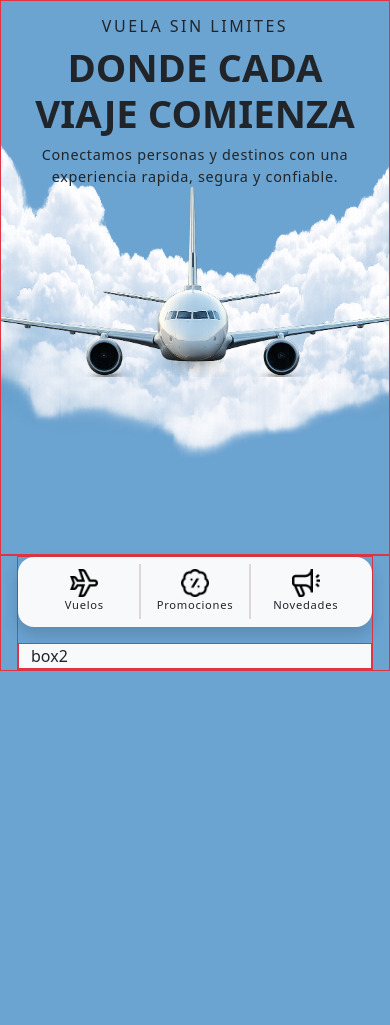
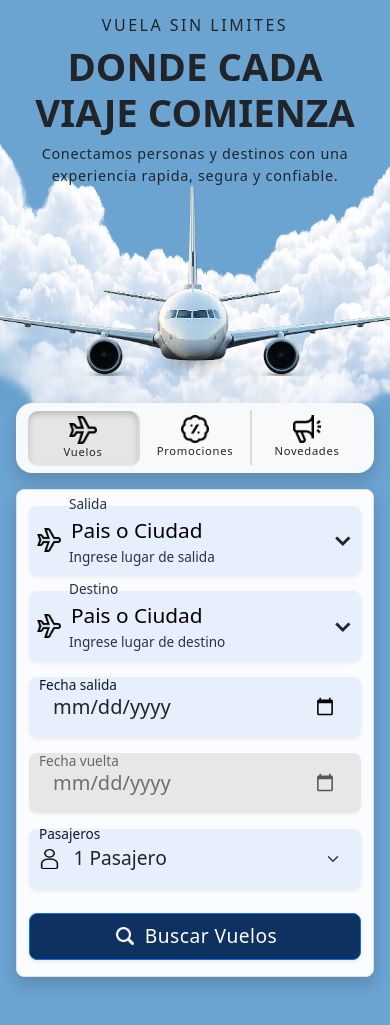
Before and after one commit to maurojjzz/Aerolineas-EG-TP, a PHP site: page / in a window 390 px wide; the page is wider, and only the part inside the window is pictured. Shown: the part 72-1097 px from the top of that part. Before the commit the page ends 743 px from the top of that part, so only its background shows below. Run offline with PHP 8.4, Linux system fonts and the light colour scheme.

Commit message:
busqueda mobile vista

```diff
--- a/index.php
+++ b/index.php
@@ -1,3 +1,4 @@
+<?php date_default_timezone_set('America/Argentina/Buenos_Aires');?>
 <!DOCTYPE html>
 <html lang="es">
 
@@ -19,7 +20,7 @@
 
         <img src="./public/img/clouds.png" class="nubes " alt="fondo de nubes">
 
-        <section class="container-xxl custom-main border border-danger">
+        <section class="container-xxl custom-main">
 
             <div class="hero-content text-center mt-3">
                 <h5>Vuela sin limites</h5>
@@ -31,7 +32,7 @@
         </section>
 
         <!-- Buscador mobile -->
-        <section class="border border-danger searchbox px-3">
+        <section class="searchbox px-3 mb-5">
             <?php require './src/views/components/searchMobile.php' ?>
         </section>
 
@@ -40,7 +41,10 @@
 
         </section>
 
+
+        <script src="./public/js/searchMobile.js"></script>
         <script src="https://cdn.jsdelivr.net/npm/bootstrap@5.3.8/dist/js/bootstrap.bundle.min.js" integrity="sha384-FKyoEForCGlyvwx9Hj09JcYn3nv7wiPVlz7YYwJrWVcXK/BmnVDxM+D2scQbITxI" crossorigin="anonymous"></script>
+
     </body>
 
 </html>
--- a/public/css/components/searchMobile.css
+++ b/public/css/components/searchMobile.css
@@ -3,11 +3,28 @@
 }
 
 .option-line-item {
+    cursor: pointer;
     display: flex;
     align-items: center;
     justify-content: center;
     height: 55px;
     border-right: 2px solid #dfd6d6;
+    transition: all 0.15s ease;
+}
+
+.option-line-item:hover {
+    background-color: #eeeeee;
+    box-shadow: inset 0 2px 5px rgba(0, 0, 0, 0.12);
+    transition: all 0.3s ease-out;
+}
+
+.option-line-item.active {
+    background-color: #e5e5e5;
+    box-shadow:
+        inset 0 3px 6px rgba(0, 0, 0, 0.2),
+        inset 0 -1px 2px rgba(255, 255, 255, 0.7);
+    transform: translateY(1px);
+    border-radius: 10px;
 }
 
 .option-line-item:last-child {
@@ -32,3 +49,182 @@
         letter-spacing: 0.7px;
     }
 }
+
+#box2 {
+    background-color: #fafcfe;
+}
+
+.autocomplete {
+    position: relative;
+    background-color: #e8effc;
+    /* min-height: 80px; */
+}
+.input-custom {
+    width: 100%;
+}
+
+.autocomplete-icon {
+    width: 24px;
+    height: 24px;
+}
+
+.autocomplete-results {
+    position: absolute;
+    left: 0;
+    right: 0;
+    top: 100%;
+
+    background: white;
+    border-radius: 10px;
+
+    box-shadow: 0 5px 15px rgba(0, 0, 0, 0.15);
+
+    overflow: hidden;
+
+    display: none;
+
+    z-index: 1000;
+}
+
+.autocomplete-option {
+    padding: 12px 15px;
+
+    cursor: pointer;
+
+    display: flex;
+    flex-direction: column;
+}
+
+.autocomplete-option:hover {
+    background: #f1f5f9;
+}
+
+.autocomplete-option strong {
+    font-size: 1rem;
+}
+
+.autocomplete-option span {
+    font-size: 0.8rem;
+    color: #6b7280;
+}
+
+.custom-input-b2:focus {
+    outline: none;
+}
+
+.custom-input-b2,
+.custom-input-b2::placeholder {
+    color: black;
+    font-size: 1.3rem;
+    font-weight: 500;
+}
+
+.flight-arrow {
+    right: 0;
+    top: 50%;
+    transform: translateY(-60%);
+    font-size: 25px;
+    font-weight: bold;
+}
+
+.label-search {
+    left: 0;
+    top: -20px;
+}
+
+.flight-location,
+.label-search {
+    margin: 0;
+    font-size: 0.85rem;
+    color: #293246;
+}
+
+/* ------ */
+
+.inputCalendar {
+    background-color: #e8effc;
+    height: 60px;
+}
+
+.cal-label {
+    margin: 0;
+    font-size: 0.85rem;
+    color: #141822;
+    font-weight: 500;
+    top: -2px;
+    left: 10px;
+}
+
+.custom-cal-in,
+.custom-cal-in:focus {
+    outline: none;
+    border: none;
+    box-shadow: none;
+    background-color: transparent;
+    cursor: pointer;
+}
+
+.fecha-sub {
+    font-size: 0.84rem;
+    color: #6b7280;
+    margin: 0;
+    left: 22px;
+    bottom: -2px;
+}
+
+.inputCalendar-bloqueado {
+    background-color: #dddddd;
+    opacity: 0.65;
+    cursor: not-allowed;
+}
+
+.inputCalendar-bloqueado * {
+    cursor: not-allowed;
+}
+
+.inputPasajeros {
+    background-color: #e8effc;
+    height: 60px;
+}
+
+.selectPasenger{
+    background-color: transparent;
+    border: none;
+    box-shadow: none;
+    font-weight: 500;
+    font-size: 1.2rem;
+}
+
+.selectPasenger:focus {
+    outline: none;
+    border: none;
+    box-shadow: none;
+}
+
+.cal-label-pas {
+    margin: 0;
+    font-size: 0.85rem;
+    color: #141822;
+    font-weight: 500;
+    top: -5px;
+    left: 10px;
+}
+
+.b-vuelos{
+    background-color: #0D3262;
+    font-size: 1.2rem;
+    font-weight: 500;
+    letter-spacing: 0.5px;
+    transition: all 0.15s ease;
+}
+
+.b-vuelos:hover{
+    background-color: #0D3262;
+    opacity: 0.9;
+    transition: all 0.3s ease-out;
+}
+
+.btn-icon-vuelos {
+    width: 27px;
+    height: 20px;
+}
--- a/public/css/index.css
+++ b/public/css/index.css
@@ -4,15 +4,13 @@ body {
 
 .custom-main {
     position: relative;
-    /* min-height: 90vh; */
     height: auto;
     overflow: hidden;
     display: flex;
     flex-direction: column;
     justify-content: flex-start;
-    /* align-items:center; */
     z-index: 2;
-    padding-bottom: 350px;
+    padding-bottom: 150px;
 }
 
 .hero-content {
@@ -41,7 +39,7 @@ body {
 }
 
 .nubes {
-    position: fixed;
+    position: absolute;
     left: 50%;
     top: 185px;
     transform: translateX(-50%);
@@ -61,13 +59,25 @@ body {
     z-index: 1;
 }
 
-.searchbox{
-    /* height: 55px; */
+.searchbox {
+    position: relative;
+}
+
+@media screen and (min-width: 360px) {
+    .custom-main {
+        padding-bottom: 200px;
+    }
+}
+
+@media screen and (min-width: 590px) {
+    .custom-main {
+        padding-bottom: 300px;
+    }
 }
 
 @media screen and (min-width: 768px) {
     .nubes {
-        position: fixed;
+        position: absolute;
         left: 50%;
         top: 213px;
         transform: translateX(-50%);
--- /dev/null
+++ b/public/js/searchMobile.js
@@ -0,0 +1,254 @@
+const options = document.querySelectorAll(".option-line-item");
+const box2 = document.getElementById("box2");
+
+options.forEach((option) => {
+    option.addEventListener("click", () => {
+        options.forEach((item) => {
+            item.classList.remove("active");
+        });
+
+        option.classList.add("active");
+
+        const selected = option.dataset.option;
+
+        if (selected === "vuelos") {
+            box2.textContent = "Seleccionaste Vuelos";
+        }
+
+        if (selected === "promociones") {
+            box2.textContent = "Seleccionaste Promociones";
+        }
+
+        if (selected === "novedades") {
+            box2.textContent = "Seleccionaste Novedades";
+        }
+    });
+});
+
+const airports = [
+    {
+        code: "MAD",
+        city: "Madrid",
+        country: "España",
+    },
+    {
+        code: "ASU",
+        city: "Asunción",
+        country: "Paraguay",
+    },
+    {
+        code: "PTY",
+        city: "Ciudad de Panamá",
+        country: "Panamá",
+    },
+    {
+        code: "ROS",
+        city: "Rosario",
+        country: "Argentina",
+    },
+    {
+        code: "EZE",
+        city: "Buenos Aires",
+        country: "Argentina",
+    },
+    {
+        code: "BCN",
+        city: "Barcelona",
+        country: "España",
+    },
+];
+
+const input = document.getElementById("from");
+const results = document.getElementById("from-results");
+const fromLocation = document.getElementById("from-location");
+
+const toInput = document.getElementById("to");
+const toResults = document.getElementById("to-results");
+const toLocation = document.getElementById("to-location");
+
+input.addEventListener("input", function () {
+    const text = this.value.toLowerCase().trim();
+
+    results.innerHTML = "";
+
+    if (text === "") {
+        results.style.display = "none";
+        fromLocation.textContent = "Ingrese ciudad de salida";
+
+        return;
+    }
+
+    const matches = airports.filter(
+        (airport) =>
+            airport.code.toLowerCase().includes(text) ||
+            airport.city.toLowerCase().includes(text) ||
+            airport.country.toLowerCase().includes(text),
+    );
+
+    matches.forEach((airport) => {
+        const option = document.createElement("div");
+
+        option.classList.add("autocomplete-option");
+
+        option.innerHTML = `
+            <strong>${airport.code}</strong>
+            <span>${airport.city}, ${airport.country}</span>
+        `;
+
+        option.addEventListener("click", function () {
+            input.value = airport.code;
+
+            fromLocation.textContent = `${airport.city}, ${airport.country}`;
+
+            results.style.display = "none";
+        });
+
+        results.appendChild(option);
+    });
+
+    results.style.display = matches.length ? "block" : "none";
+});
+
+toInput.addEventListener("input", function () {
+    const text = this.value.toLowerCase().trim();
+
+    toResults.innerHTML = "";
+
+    if (text === "") {
+        toResults.style.display = "none";
+        toLocation.textContent = "Ingrese ciudad de destino";
+
+        return;
+    }
+
+    const matches = airports.filter(
+        (airport) =>
+            airport.code.toLowerCase().includes(text) ||
+            airport.city.toLowerCase().includes(text) ||
+            airport.country.toLowerCase().includes(text),
+    );
+
+    matches.forEach((airport) => {
+        if (airport.code === input.value) {
+            return;
+        }
+
+        const option = document.createElement("div");
+
+        option.classList.add("autocomplete-option");
+
+        option.innerHTML = `
+            <strong>${airport.code}</strong>
+            <span>${airport.city}, ${airport.country}</span>
+        `;
+
+        option.addEventListener("click", function () {
+            toInput.value = airport.code;
+
+            toLocation.textContent = `${airport.city}, ${airport.country}`;
+
+            toResults.style.display = "none";
+        });
+
+        toResults.appendChild(option);
+    });
+
+    toResults.style.display = toResults.children.length ? "block" : "none";
+});
+
+const fechaInput = document.getElementById("fecha");
+const fechaFormateada = document.getElementById("fecha-sub");
+
+const fechaVueltaInput = document.getElementById("fecha-vuelta");
+const fechaVueltaFormateada = document.getElementById("fecha-vuelta-sub");
+
+const calendarVuelta = document.getElementById("calendar-vuelta");
+
+let vueltaBloqueada = true;
+
+const meses = [
+    "Enero",
+    "Febrero",
+    "Marzo",
+    "Abril",
+    "Mayo",
+    "Junio",
+    "Julio",
+    "Agosto",
+    "Septiembre",
+    "Octubre",
+    "Noviembre",
+    "Diciembre",
+];
+
+fechaInput.addEventListener("input", function () {
+    if (this.value === "") {
+        fechaFormateada.textContent = "";
+
+        vueltaBloqueada = true;
+
+        calendarVuelta.classList.add("inputCalendar-bloqueado");
+
+        fechaVueltaInput.value = "";
+        fechaVueltaFormateada.textContent = "";
+
+        return;
+    }
+
+    const partesFecha = this.value.split("-");
+
+    const año = partesFecha[0];
+    const mes = partesFecha[1];
+    const dia = partesFecha[2];
+
+    const mesTexto = meses[parseInt(mes) - 1];
+
+    fechaFormateada.textContent = `${parseInt(dia)} ${mesTexto}, ${año}`;
+
+    vueltaBloqueada = false;
+
+    calendarVuelta.classList.remove("inputCalendar-bloqueado");
+
+    fechaVueltaInput.min = this.value;
+
+    if (fechaVueltaInput.value && fechaVueltaInput.value < this.value) {
+        fechaVueltaInput.value = "";
+        fechaVueltaFormateada.textContent = "";
+    }
+});
+
+fechaVueltaInput.addEventListener("click", function (event) {
+    if (vueltaBloqueada) {
+        event.preventDefault();
+        this.blur();
+    }
+});
+
+fechaVueltaInput.addEventListener("keydown", function (event) {
+    if (vueltaBloqueada) {
+        event.preventDefault();
+    }
+});
+
+fechaVueltaInput.addEventListener("input", function () {
+    if (vueltaBloqueada) {
+        this.value = "";
+        fechaVueltaFormateada.textContent = "";
+        return;
+    }
+
+    if (this.value === "") {
+        fechaVueltaFormateada.textContent = "";
+        return;
+    }
+
+    const partesFecha = this.value.split("-");
+
+    const año = partesFecha[0];
+    const mes = partesFecha[1];
+    const dia = partesFecha[2];
+
+    const mesTexto = meses[parseInt(mes) - 1];
+
+    fechaVueltaFormateada.textContent = `${parseInt(dia)} ${mesTexto}, ${año}`;
+});
--- /dev/null
+++ b/src/views/components/search/inputSearch.php
@@ -0,0 +1,53 @@
+<div class="autocomplete d-flex flex-row align-items-center px-2 gap-2 mt-3 p-2 rounded-3 shadow-sm">
+
+    <img src="../../../public/img/icons/avion.png" alt="icono avion barra busqueda" class="autocomplete-icon">
+
+    <div class="input-custom d-flex flex-column position-relative">
+
+        <label class="label-search position-absolute" for="from">Salida</label>
+
+        <input
+            class="w-100 border-0 bg-transparent custom-input-b2"
+            type="text"
+            id="from"
+            placeholder="Pais o Ciudad"
+            autocomplete="off"
+        >
+
+        <p id="from-location" class="flight-location">
+            Ingrese lugar de salida
+        </p>
+
+        <span class="flight-arrow position-absolute">⌄</span>
+    </div>
+
+
+    <div id="from-results" class="autocomplete-results"></div>
+</div>
+
+<div class="autocomplete d-flex flex-row align-items-center px-2 gap-2 mt-3 p-2 rounded-3 shadow-sm">
+
+    <img src="../../../public/img/icons/avion.png" alt="icono avion barra busqueda" class="autocomplete-icon">
+
+    <div class="input-custom d-flex flex-column position-relative">
+
+        <label class="label-search position-absolute" for="to">Destino</label>
+
+        <input
+            class="w-100 border-0 bg-transparent custom-input-b2"
+            type="text"
+            id="to"
+            placeholder="Pais o Ciudad"
+            autocomplete="off"
+        >
+
+        <p id="to-location" class="flight-location">
+            Ingrese lugar de destino
+        </p>
+
+        <span class="flight-arrow position-absolute">⌄</span>
+    </div>
+
+
+    <div id="to-results" class="autocomplete-results"></div>
+</div>
--- /dev/null
+++ b/src/views/components/search/inputcalendar.php
@@ -0,0 +1,29 @@
+<div class="inputCalendar d-flex align-items-center w-100 mt-3 p-2 rounded-3 shadow-sm position-relative">
+
+    <label for="fecha" class="cal-label position-absolute ">Fecha salida</label>
+
+    <input
+        type="date"
+        class="form-control form-control-lg custom-cal-in "
+        id="fecha"
+        name="fecha"
+        placeholder="Fecha"
+        min="<?php echo date('Y-m-d'); ?>"
+    >
+    <p id="fecha-sub" class="fecha-sub position-absolute "></p>
+</div>
+
+<div class="inputCalendar inputCalendar-bloqueado d-flex align-items-center w-100 mt-3 p-2 rounded-3 shadow-sm position-relative" id="calendar-vuelta">
+
+    <label for="fecha-vuelta" class="cal-label position-absolute ">Fecha vuelta</label>
+
+    <input
+        type="date"
+        class="form-control form-control-lg custom-cal-in "
+        id="fecha-vuelta"
+        name="fecha-vuelta"
+        placeholder="Fecha de vuelta"
+        min="<?php echo date('Y-m-d'); ?>"
+    >
+    <p id="fecha-vuelta-sub" class="fecha-sub position-absolute "></p>
+</div>
--- a/src/views/components/searchMobile.php
+++ b/src/views/components/searchMobile.php
@@ -1,26 +1,55 @@
-<div class="container-fluid d-flex flex-column border border-danger gap-3 p-0 ">
+<div class="container d-flex flex-column  gap-3 p-0">
 
     <div class="options-line container-fluid d-flex align-items-center bg-light rounded-4 shadow">
 
-        <div class="col option-line-item d-flex flex-column align-items-center pt-3 " >
+        <div class="active col option-line-item d-flex flex-column align-items-center pt-3 " data-option="vuelos" >
             <img src="../../../public/img/icons/avion.png" alt="icono avion" class="iconos-search">
             <p>Vuelos</p>
         </div>
 
-        <div class="col option-line-item d-flex flex-column align-items-center pt-3" >
+        <div class="col option-line-item d-flex flex-column align-items-center pt-3" data-option="promociones">
             <img src="../../../public/img/icons/promocion.png" alt="icono promocion" class="iconos-search">
             <p>Promociones</p>
         </div>
 
-        <div class="col option-line-item  d-flex flex-column align-items-center pt-3" >
+        <div class="col option-line-item  d-flex flex-column align-items-center pt-3" data-option="novedades" >
             <img src="../../../public/img/icons/novedades.png" alt="icono megafono aludiendo a novedades" class="iconos-search">
             <p>Novedades</p>
         </div>
 
     </div>
 
-    <div class="container-fluid border border-danger bg-light">
-        box2
+    <div id="box2" class="container-fluid border rounded-3 shadow pb-3">
+
+        <?php require './src/views/components/search/inputSearch.php' ?>
+
+        <?php require './src/views/components/search/inputcalendar.php' ?>
+
+        <div class="inputPasajeros d-flex align-items-center  w-100 mt-3 p-2 rounded-3 shadow-sm position-relative" >
+
+            <label for="passengers" class="cal-label-pas position-absolute">Pasajeros</label>
+
+            <img src="../../../public/img/icons/pasajeroicon.png" alt="icono pasajero" class="btn-icon-vuelos">
+
+            <select name="passengers" class="form-select selectPasenger" aria-label="select pasajeros" id="passengers">
+                <option selected value="1">1 Pasajero</option>
+                <option value="2">2 Pasajeros</option>
+                <option value="3">3 Pasajeros</option>
+                <option value="4">4 Pasajeros</option>
+                <option value="5">5 Pasajeros</option>
+                <option value="6">6 Pasajeros</option>
+                <option value="7+">+7 Pasajeros</option>
+            </select>
+
+        </div>
+
+        <div class="d-flex justify-content-center mt-4">
+            <button class="btn b-vuelos d-flex align-items-center justify-content-center gap-2 btn-primary w-100 btn-lg rounded-3 shadow-sm" id="search-button">
+                <img src="../../../public/img/icons/lupa.png" alt="icono pasajero" class="autocomplete-icon">
+                Buscar Vuelos
+            </button>
+        </div>
+
     </div>
 
 
```
Also changed, not shown: public/img/icons/lupa.png (added), public/img/icons/pasajeroicon.png (added), public/js/borrar.txt (deleted).
